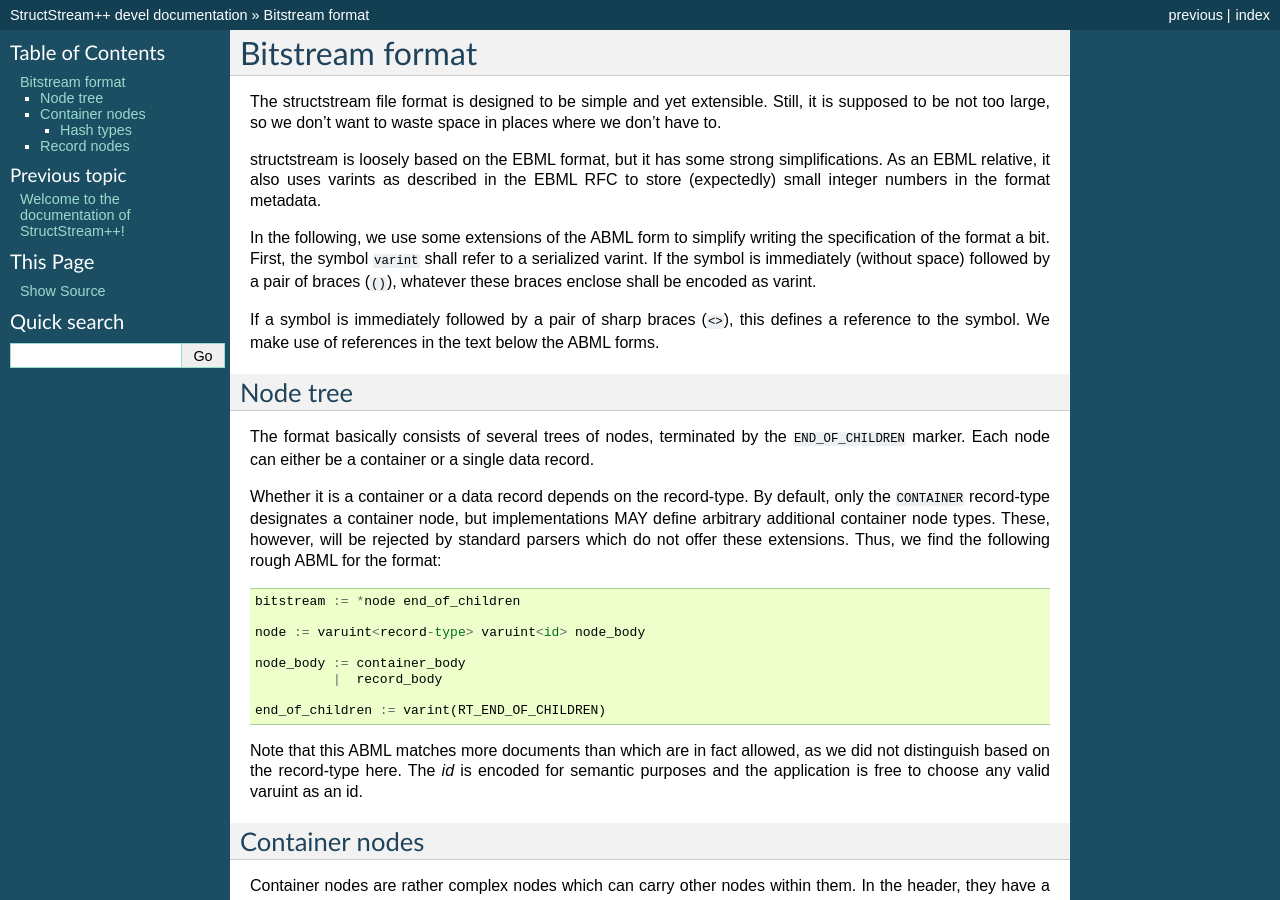
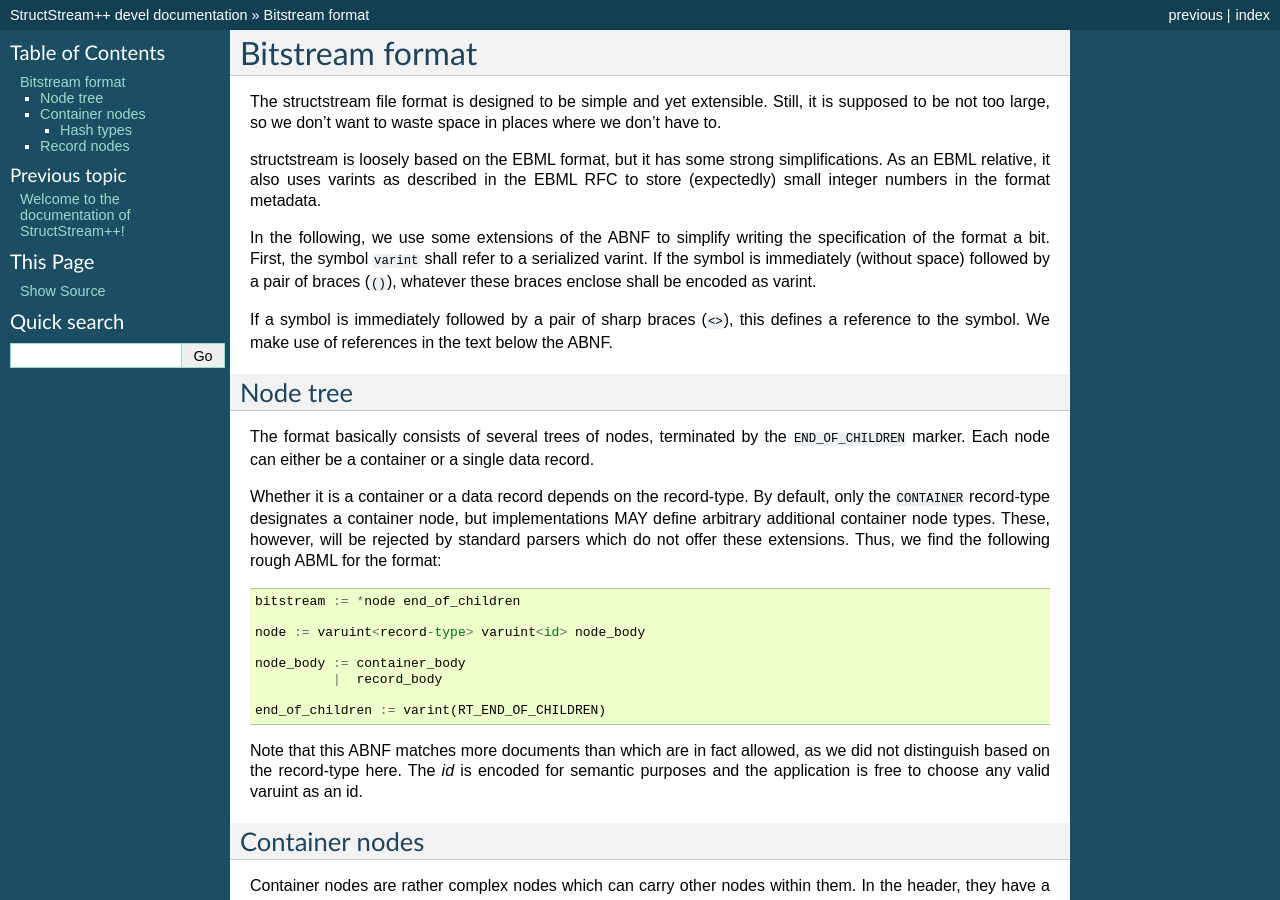
Before and after one commit to horazont/structstream, a Sphinx documentation site: the page built from docs/format.rst, in a window 1280 px wide and 900 px high. Built offline with Sphinx 7.4.7, drawn with Linux system fonts in a browser that asks for light colours.

Commit message:
Fix ABML fail

```diff
--- a/docs/format.rst
+++ b/docs/format.rst
@@ -10,7 +10,7 @@ strong simplifications. As an EBML relative, it also uses varints as
 described in the EBML RFC to store (expectedly) small integer
 numbers in the format metadata.
 
-In the following, we use some extensions of the ABML form to simplify
+In the following, we use some extensions of the ABNF to simplify
 writing the specification of the format a bit. First, the symbol
 ``varint`` shall refer to a serialized varint. If the symbol is
 immediately (without space) followed by a pair of braces (``()``),
@@ -18,7 +18,7 @@ whatever these braces enclose shall be encoded as varint.
 
 If a symbol is immediately followed by a pair of sharp braces
 (``<>``), this defines a reference to the symbol. We make use of
-references in the text below the ABML forms.
+references in the text below the ABNF.
 
 Node tree
 =========
@@ -43,7 +43,7 @@ following rough ABML for the format::
 
     end_of_children := varint(RT_END_OF_CHILDREN)
 
-Note that this ABML matches more documents than which are in fact
+Note that this ABNF matches more documents than which are in fact
 allowed, as we did not distinguish based on the record-type here. The
 *id* is encoded for semantic purposes and the application is free to
 choose any valid varuint as an id.
```
